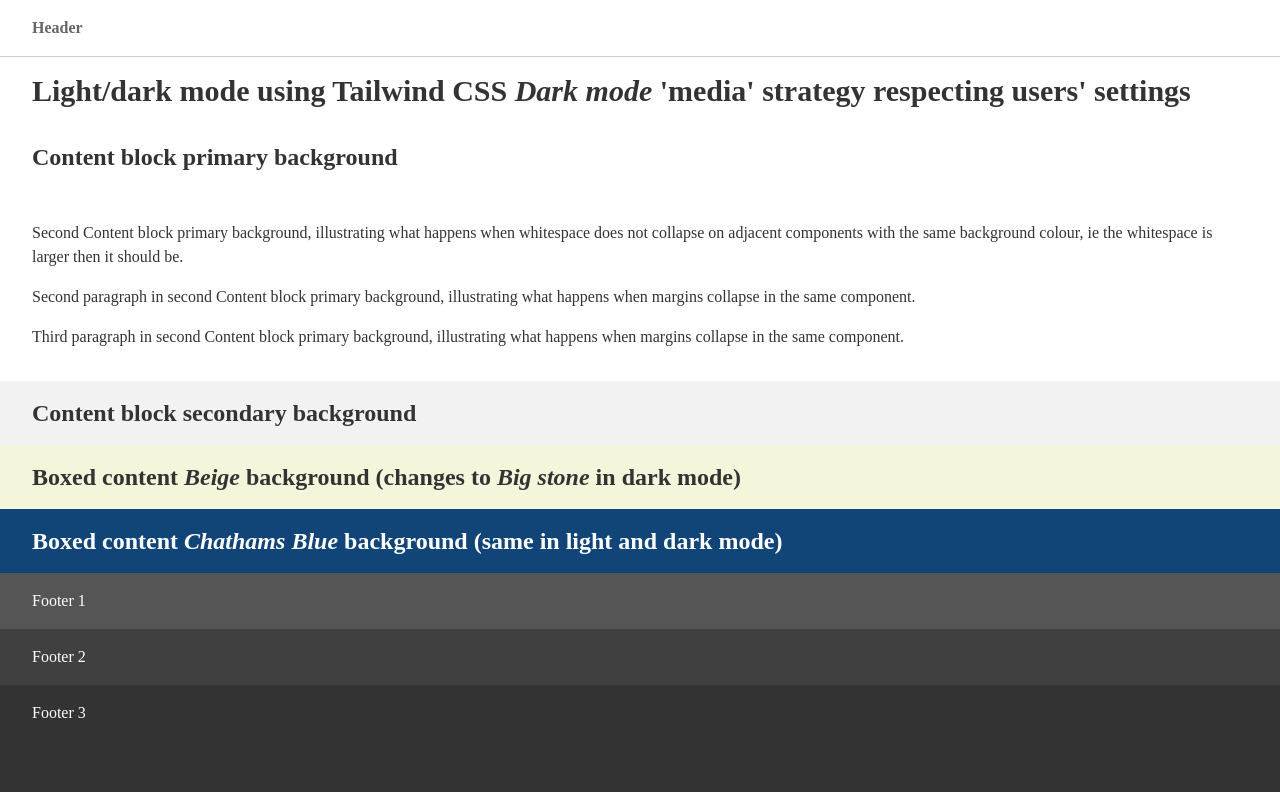
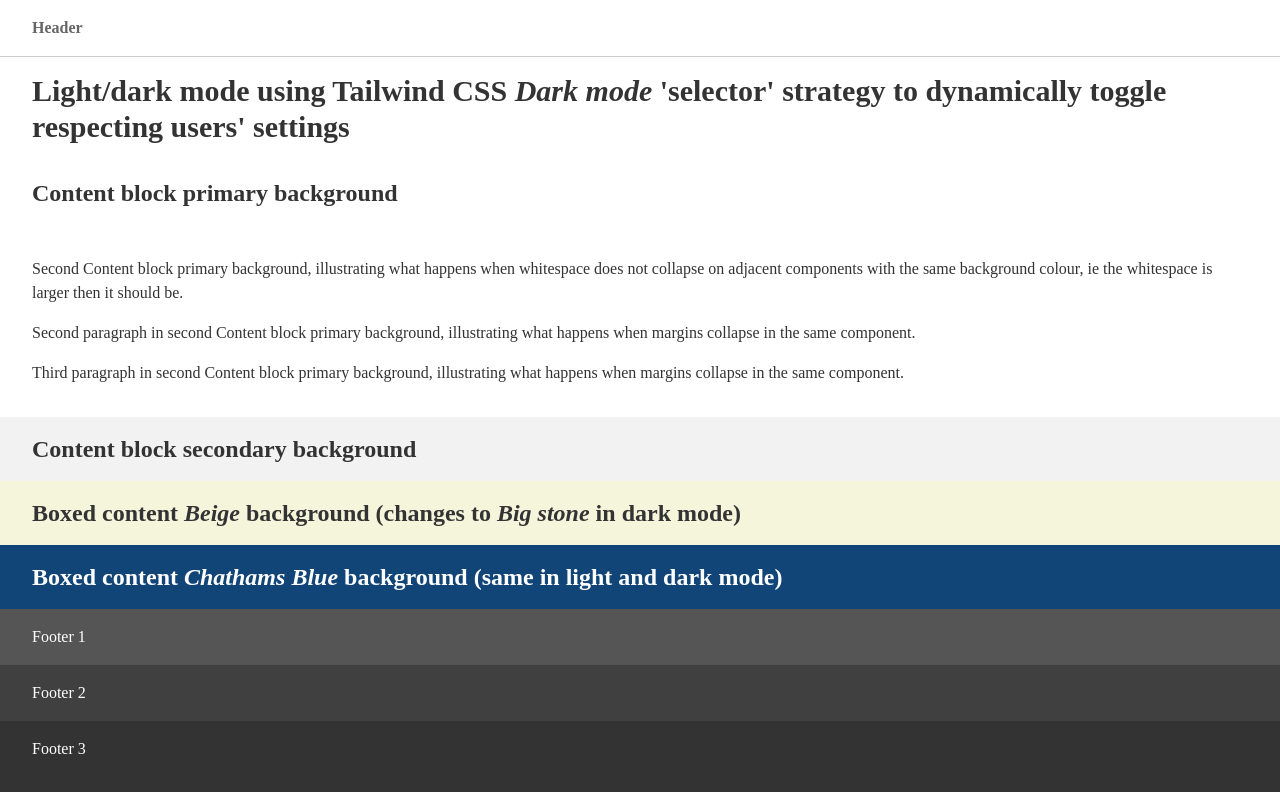
Before and after one commit to zzcgulm/light-dark-mode-using-tailwind-css-dark-mode, a website: page src/index.html in a window 1280 px wide. Drawn offline with Linux system fonts and the light colour scheme.

Commit message:
Fixes bug name in copy.

```diff
--- a/src/index.html
+++ b/src/index.html
@@ -17,7 +17,7 @@
   <!-- If we add the primary background colour to `<main>` then we can handle non-collapsing whitespace better? -->
   <main class="text-mineShaft bg-white dark:text-white dark:bg-black">
     <div class="px-[32px] py-4 text-mineShaft bg-white dark:text-white dark:bg-black">
-      <h1 class="my-[unset] text-3xl">Light/dark mode using Tailwind CSS <em>Dark mode</em> 'media' strategy
+      <h1 class="my-[unset] text-3xl">Light/dark mode using Tailwind CSS <em>Dark mode</em> 'selector' strategy to dynamically toggle
         respecting users' settings</h1>
     </div>
     <div class="px-[32px] py-4 text-mineShaft bg-white dark:text-white dark:bg-black">
```
